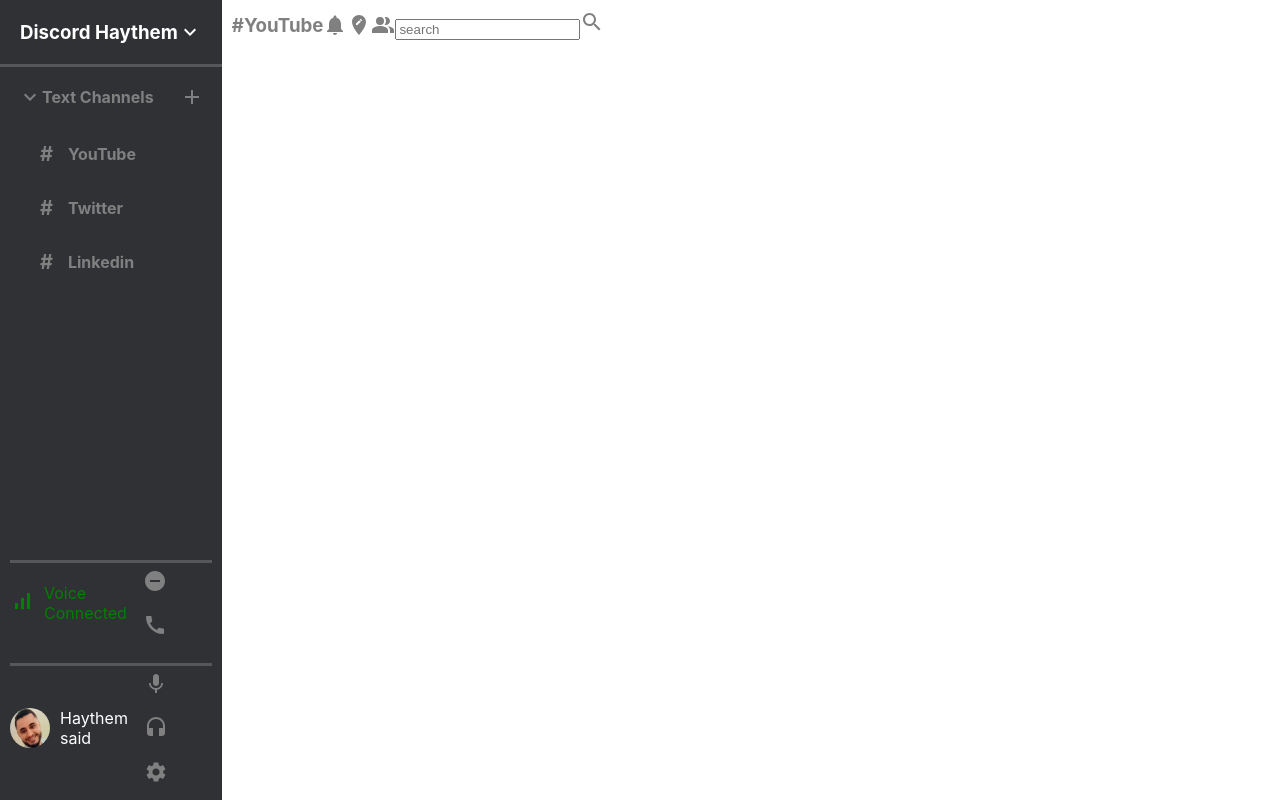
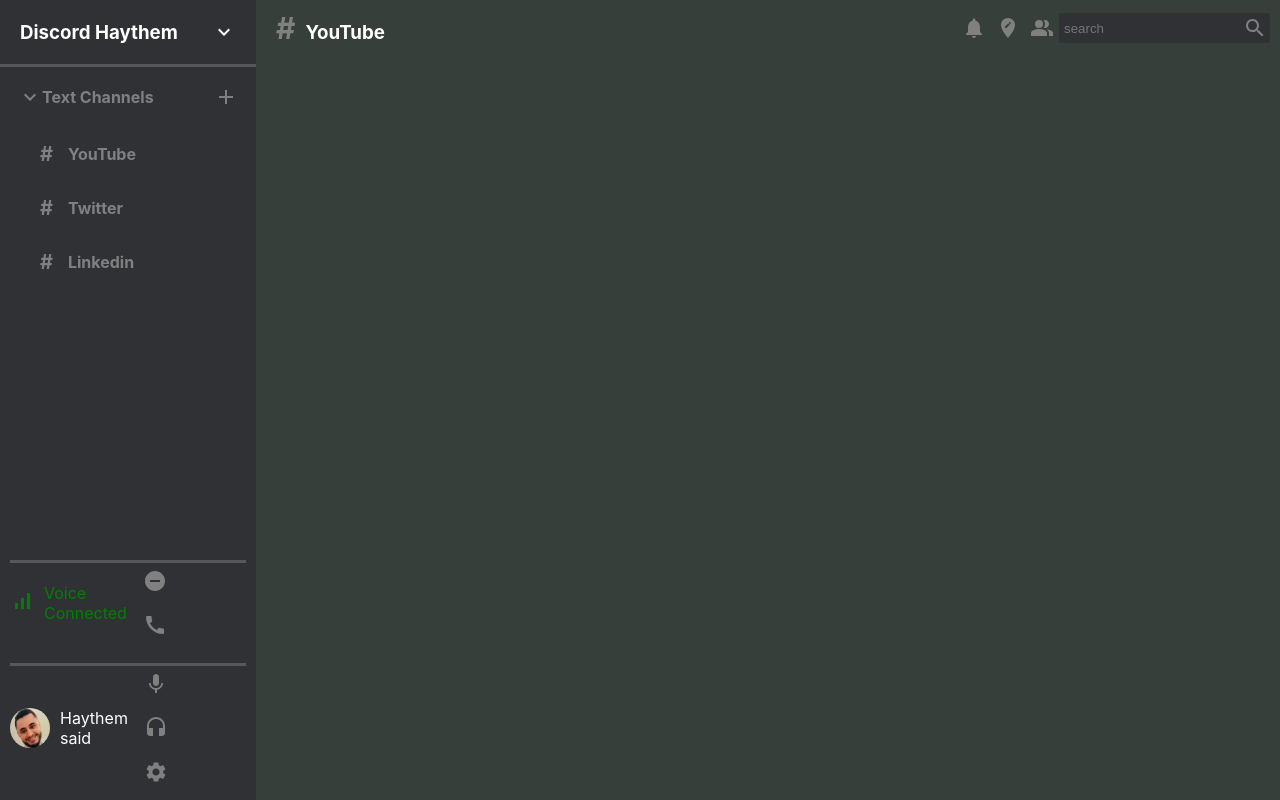
Before and after one commit to haythem-said/discord, a React (Create React App) app: page / in a window 1280 px wide. Built offline with nearby package versions, Linux system fonts and the light colour scheme.

Commit message:
Header v2

```diff
--- a/src/Chat.css
+++ b/src/Chat.css
@@ -1,2 +1,6 @@
 .chat{
+    display: flex;
+    flex-direction: column;
+    flex: 1;
+    background-color: #363f3a;
 }
--- a/src/ChatHeader.css
+++ b/src/ChatHeader.css
@@ -5,9 +5,44 @@
   color: gray;
   padding: 10px;
 }
-.chatHeaderRight{
+.chatHeaderLeft__hash {
+  font-size: 30px;
+  padding: 10px;
+  color: gray;
+}
+.chatHeaderLeft {
+  display: flex;
+  align-items: center;
+  color: white;
+}
+.chatHeaderRight {
+  display: flex;
+  align-items: center;
+}
+
+
+.chatHeaderRight > .MuiSvgIcon-root{
+    padding: 5px;
+    cursor: pointer;
+
+}
+.chatHeaderRight > .MuiSvgIcon-root:hover{
+    color: white;
+
+}
+.chatHeader__search{
     display: flex;
     align-items: center;
+    color: gray;
+    background-color:  #2f3135;
+    border-radius: 3px;
+    padding: 3px;
+}
+.chatHeader__search > input{
+    background: transparent;
+    border: none;
+    color: white;
+    outline-width: 0;
 
 
 }
```
